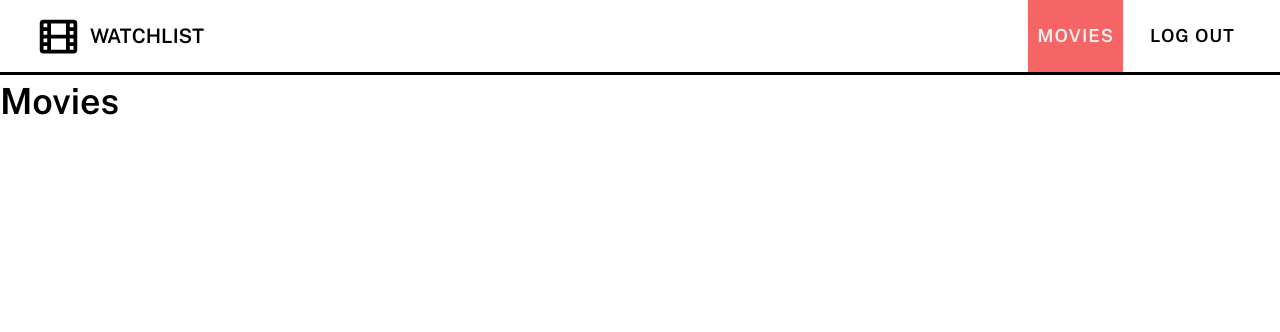
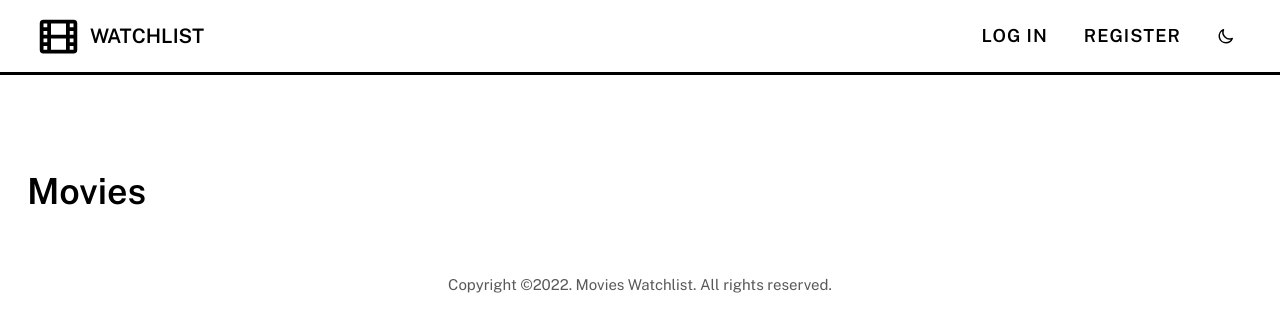
Before and after one commit to rafael-hsm/movie_watchlist, a Flask app: page / in a window 1280 px wide. Shown: the top 332 px of the page. Run offline with Flask 3, Linux system fonts and the light colour scheme.

Commit message:
update class 173

```diff
--- a/movie_library/routes.py
+++ b/movie_library/routes.py
@@ -1,4 +1,4 @@
-from flask import Blueprint, render_template
+from flask import Blueprint, render_template, session, redirect, request
 
 
 pages = Blueprint(
@@ -12,3 +12,14 @@ def index():
         "index.html",
         title="Movies Watchlist",
     )
+
+
+@pages.get('/toogle-theme')
+def toggle_theme():
+    current_theme = session.get('theme')
+    if current_theme == 'dark':
+        session['theme'] = 'light'
+    else:
+        session['theme'] = 'dark'
+
+    return redirect(request.args.get('current_page'))
--- a/movie_library/static/css/styles.css
+++ b/movie_library/static/css/styles.css
@@ -9,6 +9,19 @@
   --tag-colour: #e5e5e5;
 
   --border: 3px solid #000;
+}
+
+:root.dark-mode {
+  --text-dark: #fbf2f2;
+  --text-light: #000;
+  --text-muted: #595959;
+
+  --background-color: #1c2023;
+  --accent-colour: #f56565;
+  --accent-colour-2: #3bb54a;
+  --tag-colour: var(--accent-colour-2);
+
+  --border: 3px solid #fff;
 }
 
 .button {
@@ -46,11 +59,24 @@ html {
 }
 
 body {
+  display: flex;
+  flex-direction: column;
   /* Sets the shared font characteristics, so that that they can be inherited globally */
   font-family: "Public Sans", sans-serif;
   color: var(--text-dark);
   line-height: 1.45;
   background-color: var(--background-color);
+}
+
+.main {
+  flex-grow: 1;
+  padding: 3rem 1.5rem 2rem 1.5rem;
+}
+
+@media screen and (min-width: 30rem) {
+  .main {
+    padding-top: 5rem;
+  }
 }
 
 .header {
@@ -126,6 +152,12 @@ body {
   height: 1em;
 }
 
+.footer {
+  padding: 1rem 0;
+  color: var(--text-muted);
+  text-align: center;
+}
+
 /* Button styles that we'll share across our site */
 .button {
   /* In order to easily position our buttons, we're making them block level elements */
--- a/movie_library/templates/layout.html
+++ b/movie_library/templates/layout.html
@@ -1,7 +1,8 @@
 {% from 'macros/nav.html' import header %}
+{% from 'macros/footer.html' import footer %}
 
 <!DOCTYPE html>
-<html lang="pt-br">
+<html lang="pt-br" class="{{ 'dark-mode' if session.get('theme') == 'dark'}}">
     <head>
         <meta charset="UTF-8" />
         <meta name="viewport" content="width=device-width, initial-scale=1.0" />
@@ -15,10 +16,11 @@
     </head>
 
     <body>
-        {{ header('2', '') }}
+        {{ header(session.get('email'), session.get('theme')) }}
 
         <main class="main">
             {% block main_content %} {% endblock %}
         </main>
+        {{ footer() }}
     </body>
 </html>
--- /dev/null
+++ b/movie_library/templates/macros/footer.html
@@ -0,0 +1,5 @@
+{% macro footer() %}
+    <footer class="footer">
+        <small>Copyright &copy;2022. Movies Watchlist. All rights reserved.</small>
+    </footer>
+{% endmacro %}
--- a/movie_library/templates/macros/nav.html
+++ b/movie_library/templates/macros/nav.html
@@ -1,4 +1,6 @@
-{% macro header(email, them) %}
+{% from 'macros/svgs.html' import moon, sun %}
+
+{% macro header(email, theme) %}
 <header class="header">
     <div class="nav-container">
         <a href="{{ url_for('pages.index') }}" class="header__logo">
@@ -22,6 +24,15 @@
                     <span class="nav__item">Log out</span>
                 </a>
             {% endif %}
+            <a href="{{ url_for('pages.toggle_theme', current_page=request.path) }}" class="nav__link">
+                <span class="nav__item">
+                    {% if theme == 'dark' %}
+                        {{ sun("nav__icon") }}
+                    {% else %}
+                        {{ moon("nav__icon") }}
+                    {% endif %}
+                </span>
+            </a>
         </nav>
     </div>
 </header>
--- /dev/null
+++ b/movie_library/templates/macros/svgs.html
@@ -0,0 +1,23 @@
+{% macro star(class_) %}
+    <svg xmlns="http://www.w3.org/2000/svg" class="{{ class_ }}" viewBox="0 0 24 24" stroke="currentColor">
+    <path stroke-linecap="round" stroke-linejoin="round" stroke-width="2" d="M11.049 2.927c.3-.921 1.603-.921 1.902 0l1.519 4.674a1 1 0 00.95.69h4.915c.969 0 1.371 1.24.588 1.81l-3.976 2.888a1 1 0 00-.363 1.118l1.518 4.674c.3.922-.755 1.688-1.538 1.118l-3.976-2.888a1 1 0 00-1.176 0l-3.976 2.888c-.783.57-1.838-.197-1.538-1.118l1.518-4.674a1 1 0 00-.363-1.118l-3.976-2.888c-.784-.57-.38-1.81.588-1.81h4.914a1 1 0 00.951-.69l1.519-4.674z" />
+    </svg>
+{% endmacro %}
+
+{% macro pencil(class_) %}
+    <svg xmlns="http://www.w3.org/2000/svg" class="{{ class_ }}" fill="none" viewBox="0 0 24 24" stroke="currentColor">
+    <path stroke-linecap="round" stroke-linejoin="round" stroke-width="2" d="M15.232 5.232l3.536 3.536m-2.036-5.036a2.5 2.5 0 113.536 3.536L6.5 21.036H3v-3.572L16.732 3.732z" />
+    </svg>
+{% endmacro %}
+
+{% macro moon(class_) %}
+    <svg xmlns="http://www.w3.org/2000/svg" class="{{ class_ }}" fill="none" viewBox="0 0 24 24" stroke="currentColor">
+    <path stroke-linecap="round" stroke-linejoin="round" stroke-width="2" d="M20.354 15.354A9 9 0 018.646 3.646 9.003 9.003 0 0012 21a9.003 9.003 0 008.354-5.646z" />
+    </svg>
+{% endmacro %}
+
+{% macro sun(class_) %}
+    <svg xmlns="http://www.w3.org/2000/svg" class="{{ class_ }}" fill="none" viewBox="0 0 24 24" stroke="currentColor">
+    <path stroke-linecap="round" stroke-linejoin="round" stroke-width="2" d="M12 3v1m0 16v1m9-9h-1M4 12H3m15.364 6.364l-.707-.707M6.343 6.343l-.707-.707m12.728 0l-.707.707M6.343 17.657l-.707.707M16 12a4 4 0 11-8 0 4 4 0 018 0z" />
+    </svg>
+{% endmacro %}
```
Lines whose indentation alone changed are shown as unchanged.
